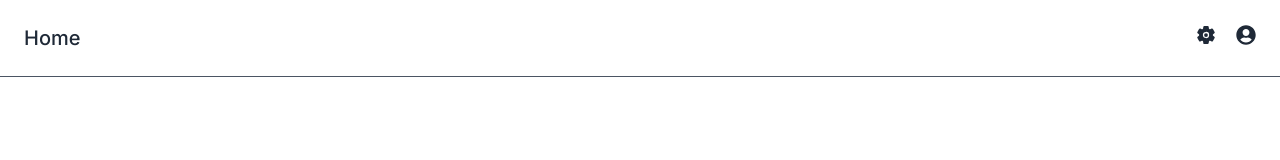
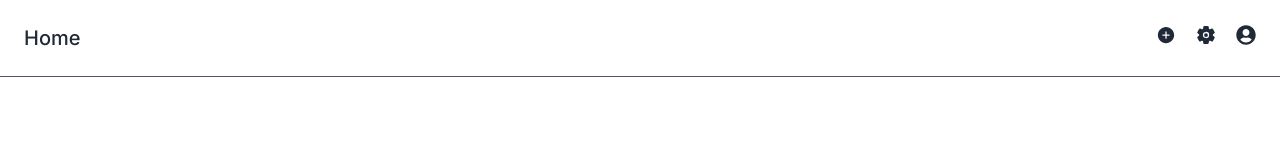
Before and after one commit to froilanimnida/agenda-alchemy, a Next.js app: page /app in a window 1280 px wide. Shown: the top 160 px of the page. Built offline with nearby package versions, Linux system fonts and the light colour scheme.

Commit message:
Add AddNote component to ApplicationNavBar

```diff
--- /dev/null
+++ b/app/app/add-notes/NoteTitleForm.tsx
@@ -0,0 +1,15 @@
+'use client'
+import React from 'react'
+
+const NoteTitleForm = () => {
+  return (
+    <form className='flex flex-col justify-center items-center gap-5'>
+      <input type="text" placeholder="Type here" className="input input-bordered input-primary w-full max-w-xs" />
+      <div>
+        <button className='btn font-bold btn-primary' type='submit'>Proceed</button>
+      </div>
+    </form>
+  )
+}
+
+export default NoteTitleForm
--- /dev/null
+++ b/app/app/add-notes/page.tsx
@@ -0,0 +1,22 @@
+import Logo from '@/app/components/Logo'
+import Link from 'next/link'
+import React from 'react'
+import NoteTitleForm from './NoteTitleForm'
+import AddNoteIcon from '../../../public/images/add-note-icon.png'
+import Image from 'next/image'
+
+const AddNotes = () => {
+  return (
+    <main className='p-5 grid flex-col min-h-screen'>
+      <Logo />
+      <Image src={ AddNoteIcon } alt='An icon of a paper with check, chat bubbles and like beside it.'/>
+      <div className='flex justify-self-center flex-col justify-center items-center gap-5'>
+        <h1 className='text-center'>Give your note a title</h1>
+        <NoteTitleForm />
+        <Link className='btn btn-outline btn-error' href={'/app'}>Cancel</Link>
+      </div>
+    </main>
+  )
+}
+
+export default AddNotes
--- /dev/null
+++ b/app/app/note/[id]/page.tsx
@@ -0,0 +1,9 @@
+import React from 'react'
+
+const Note = ({ params }: { params: { id: string } }) => {
+  return (
+    <h1>{params.id}</h1>
+  )
+}
+
+export default Note
--- a/app/components/ApplicationNavBar.tsx
+++ b/app/components/ApplicationNavBar.tsx
@@ -1,11 +1,16 @@
 import React from 'react'
-import { ProfileIcon, SettingsIcon } from './NavbarComponent'
+import { ProfileIcon, SettingsIcon, AddNote } from './NavbarComponent'
 
 const ApplicationNavBar = () => {
   return (
     <nav className='backdrop-blur-xl flex justify-between items-center p-6 border-b border-b-gray-600'>
       <h1 className='font-medium text-xl'>Home</h1>
       <ul className='flex justify-center items-center gap-5'>
+        <li>
+          <div className="tooltip tooltip-bottom tooltip-primary" data-tip="Add">
+            <AddNote />
+          </div>
+        </li>
         <li>
           <div className="tooltip tooltip-bottom tooltip-primary" data-tip="Settings">
             <SettingsIcon />
--- a/app/components/NavbarComponent.tsx
+++ b/app/components/NavbarComponent.tsx
@@ -3,17 +3,19 @@ import React from 'react'
 import { IoSettings } from "react-icons/io5"
 import { FaUserCircle } from "react-icons/fa"
 import { useRouter } from 'next/navigation'
+import { IoAddCircle } from "react-icons/io5"
 
 export const ProfileIcon = () => {
 const router = useRouter()
-  return (
-    <FaUserCircle onClick={() => { router.push('/app/profile') }} size={ 20 }/>
-  )
+  return <FaUserCircle onClick={() => { router.push('/app/profile') }} size={ 20 }/>
 }
 
 export const SettingsIcon = () => {
   const router = useRouter()
-  return (
-    <IoSettings onClick={() => { router.push('/app/settings') }} size={ 20 }/>
-  )
+  return <IoSettings onClick={() => { router.push('/app/settings') }} size={ 20 }/>
 }
+
+export const AddNote = () => {
+  const router = useRouter()
+  return <IoAddCircle onClick={() => { router.push('/app/add-notes') }} size={20} />
+}
```
Also changed, not shown: public/attribution.txt, 2 other files (tests, documents, lock files or other folders).
